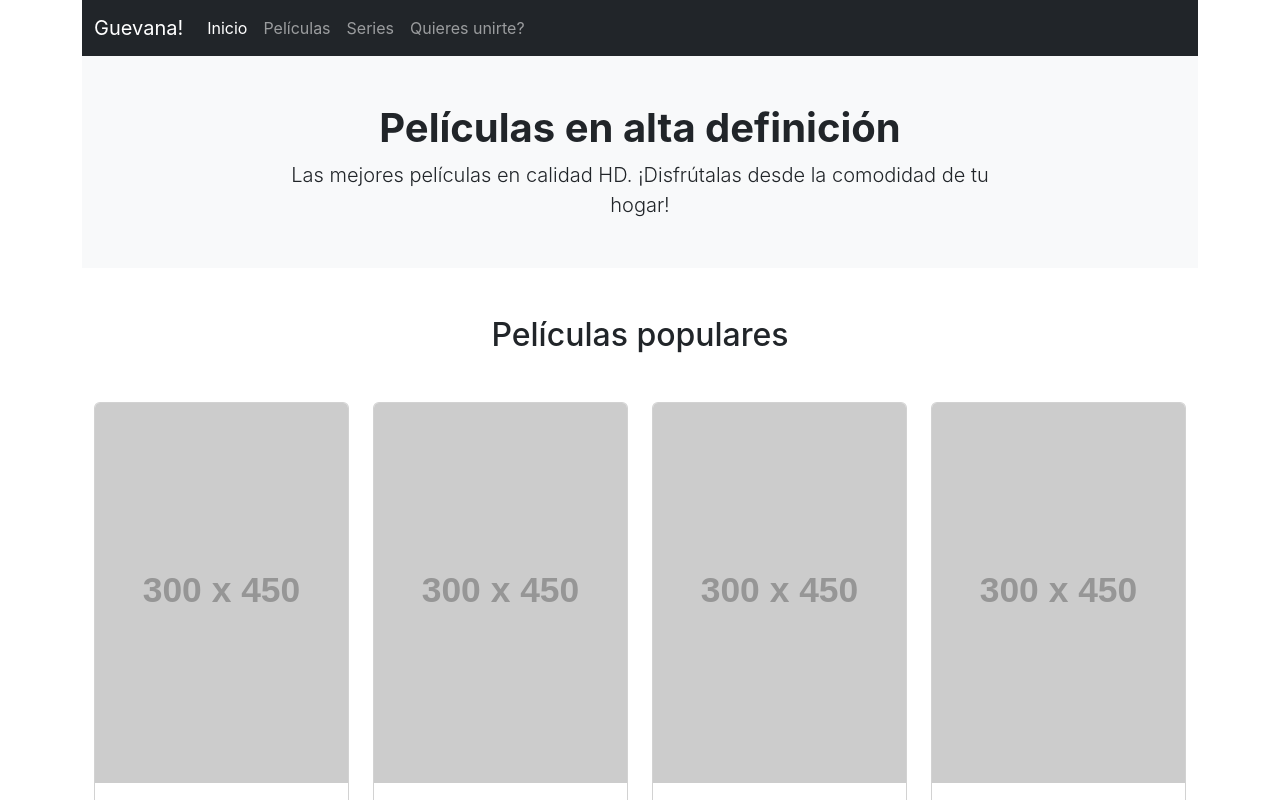
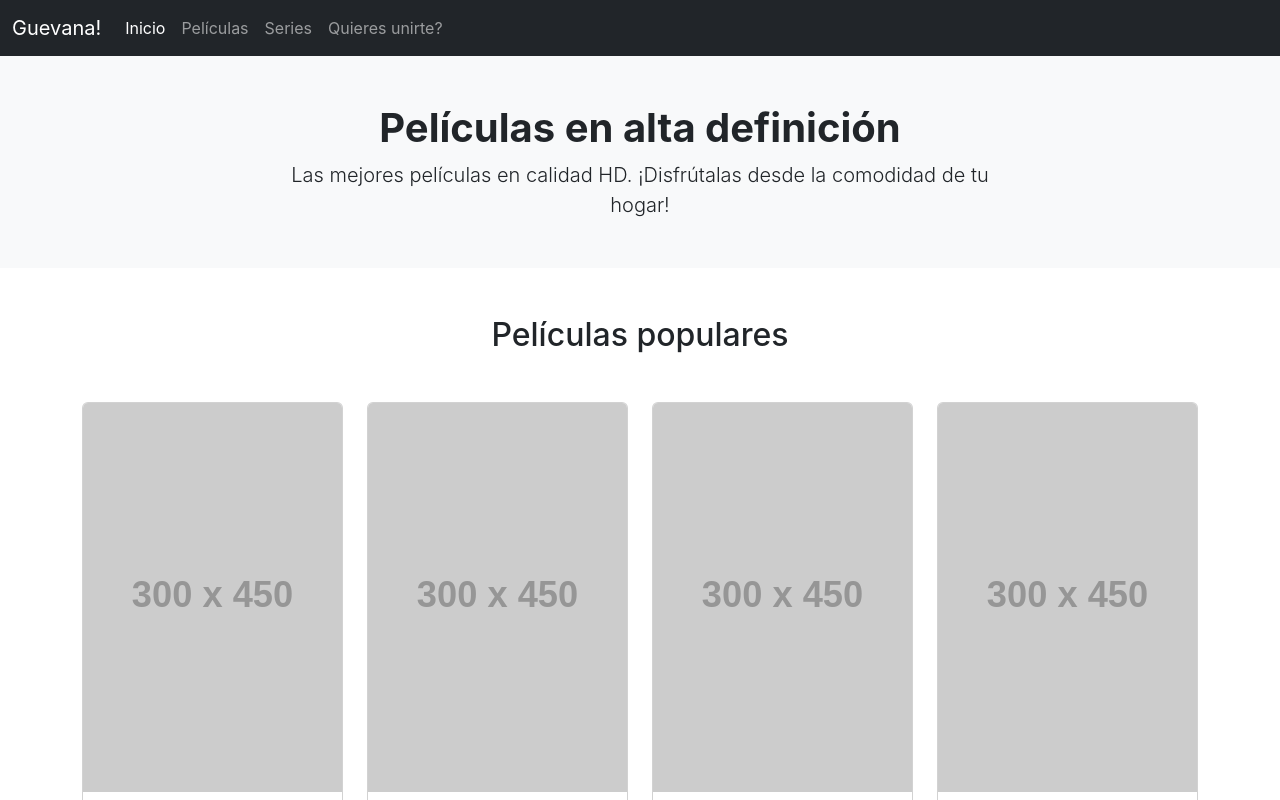
Before and after one commit to RafaelVillaneda/Proyecto_Topicos_Selectos_Web, a React (Create React App) app in the folder frontend/: page / in a window 1280 px wide. Shown: the top 800 px of the page. Built offline with nearby package versions, Linux system fonts and the light colour scheme.

Commit message:
Se creo el compoente login
Se creo el componente de login y se corrigo erro de visualizacion en el landing

```diff
--- a/frontend/src/components/landinPage.js
+++ b/frontend/src/components/landinPage.js
@@ -2,7 +2,7 @@ import React from 'react'
 
 const landinPage = () => {
   return (
-<div className='container'>
+<div>
 
   <nav className="navbar navbar-expand-lg navbar-dark bg-dark">
     <div className="container-fluid">
@@ -23,7 +23,7 @@ const landinPage = () => {
             <a className="nav-link" href="#">Series</a>
           </li>
           <li className="nav-item">
-            <a className="nav-link" data-bs-toggle="modal" data-bs-target="#modalLogin">Quieres unirte?</a>
+            <a className="nav-link" href='#'>Quieres unirte?</a>
           </li>
         </ul>
       </div>
```
Also changed, not shown: frontend/src/components/login.js (added, +9 -0 lines).
